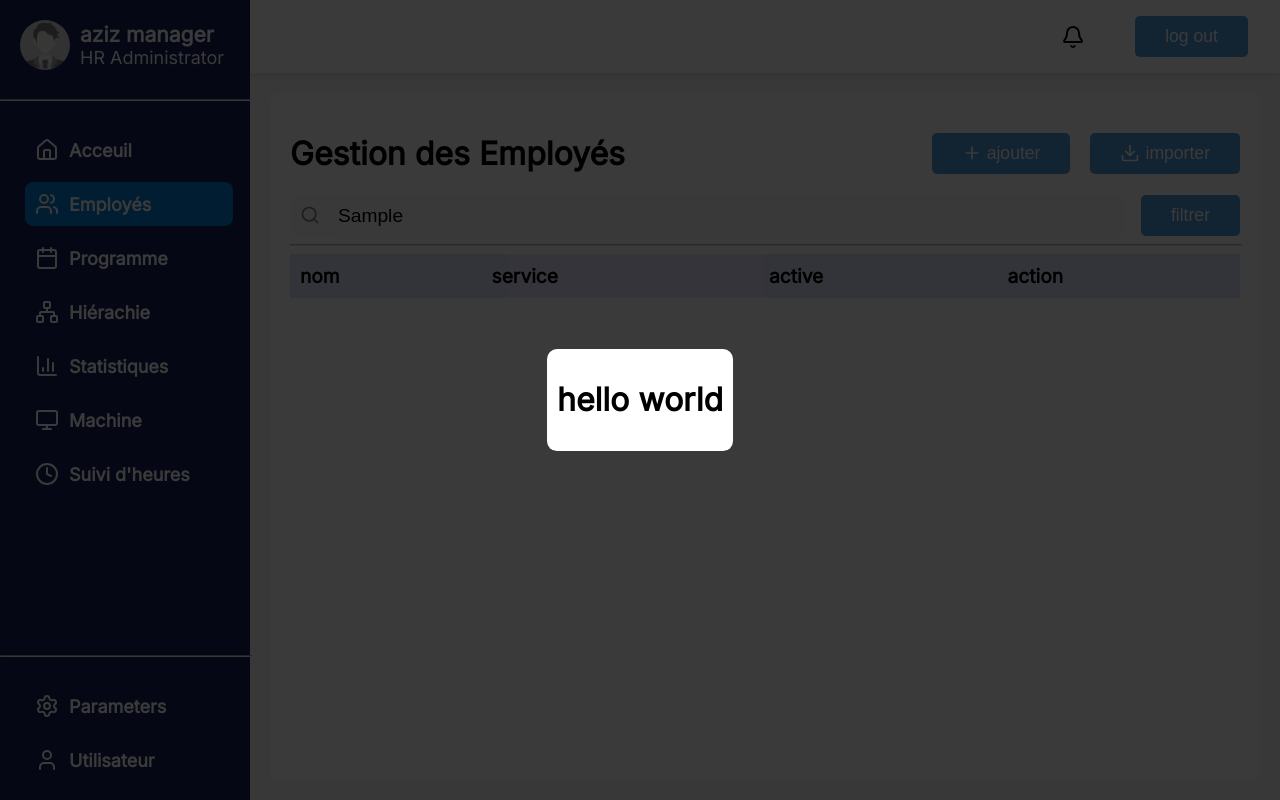
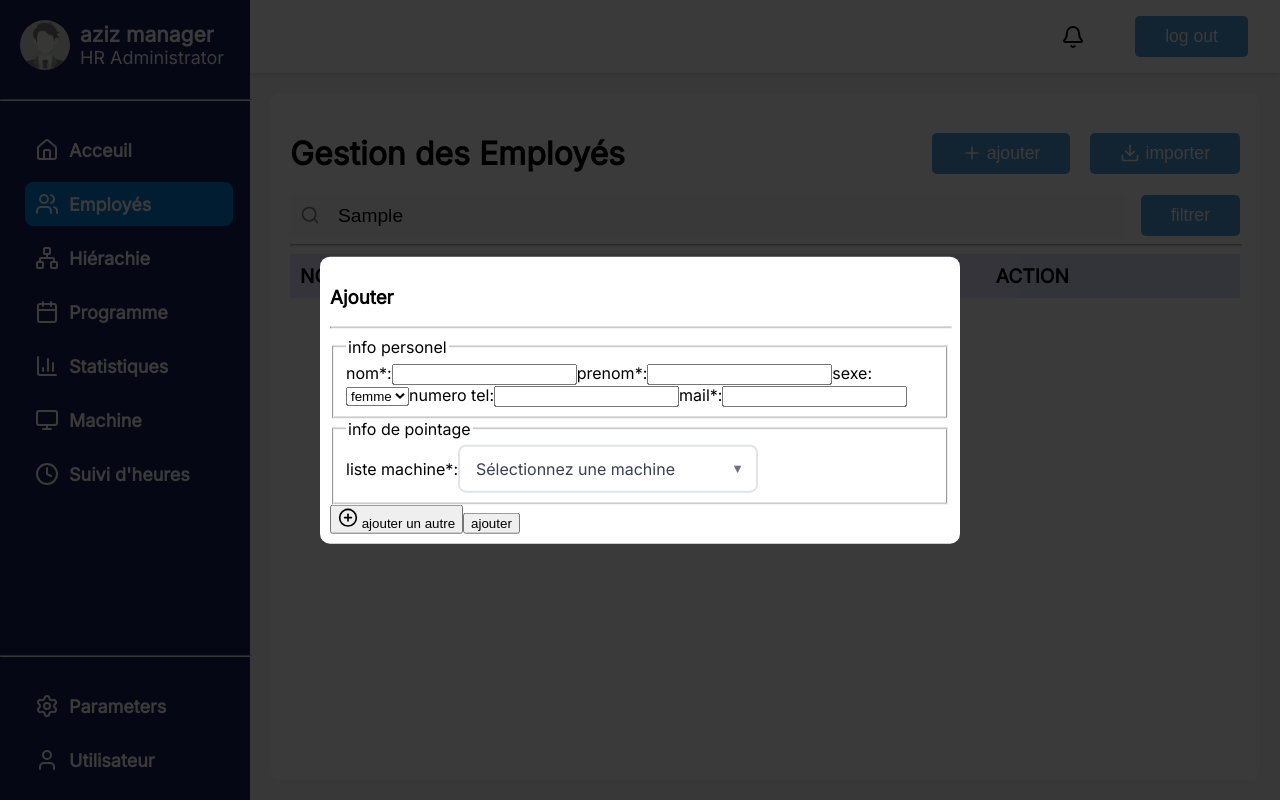
Before and after one commit to jbuguy/projet_pointeuse, a React (Vite) app in the folder frontend-pointeuse/: page /employe in a window 1280 px wide. Both pictures are taken after typing "Sample" into the empty fields and a click on the button "ajouter". Built offline with nearby package versions, Linux system fonts and the light colour scheme.

Commit message:
split the multi dropdown to another file added style

```diff
--- /dev/null
+++ b/frontend-pointeuse/src/components/AjoutEmploye.jsx
@@ -0,0 +1,84 @@
+import { PlusCircle } from "lucide-react";
+import  {  useState } from "react";
+import DropDown from "./DropDown";
+
+export default function AjoutEmploye({ onSubmit }) {
+    const machineData = [
+        { id: 1, label: "test1", status: false },
+        { id: 2, label: "test2", status: false },
+        { id: 3, label: "test3", status: false },
+        { id: 4, label: "test4", status: false },
+        { id: 5, label: "test5", status: false },
+        { id: 6, label: "test6", status: false },
+        { id: 7, label: "test7", status: false },
+        { id: 8, label: "test8", status: false },
+        { id: 9, label: "test9", status: false },
+        { id: 10, label: "test10", status: false },
+        { id: 11, label: "test11", status: false },
+    ];
+    const [selected, setSelected] = useState(machineData);
+    // function checkAll(e) {
+    //     const checked = e.target.checked;
+    //     console.log(checked);
+    //     setSelected((prevSelected) =>
+    //         prevSelected.map((s) => ({ ...s, status: checked }))
+    //     );
+    // }
+    function handleChange(id) {
+        setSelected((prevSelected) =>
+            prevSelected.map((s) =>
+                s.id === id ? { ...s, status: !s.status } : s
+            )
+        );
+    }
+
+    return (
+        <div>
+            <h3>Ajouter </h3>
+            <hr />
+            <form action={onSubmit}>
+                <fieldset className="fieldset-info-personel">
+                    <legend>info personel</legend>
+                    <label htmlFor="nom ">
+                        nom*:
+                        <input type="text" name="nom" id="nom" />
+                    </label>
+                    <label htmlFor="fname">
+                        prenom*:
+                        <input type="text" name="fname" id="fname" />
+                    </label>
+                    <label htmlFor="sexe">
+                        sexe:
+                        <select name="sexe" id="sexe">
+                            <option value="famme">femme</option>
+                            <option value="male">male</option>
+                        </select>
+                    </label>
+                    <label htmlFor="tel">
+                        numero tel:
+                        <input type="tel" name="tel" id="tel" />
+                    </label>
+                    <label htmlFor="mail">
+                        mail*:
+                        <input type="email" name="email" id="email" />
+                    </label>
+                </fieldset>
+                <fieldset>
+                    <legend>info de pointage</legend>
+                    <label htmlFor="point" >
+                        liste machine*:
+                        <DropDown
+                            values={selected}
+                            handleChange={handleChange}
+                            name="machine"
+                        />
+                    </label>
+                </fieldset>
+                <button type="submit">
+                    <PlusCircle size={20} /> ajouter un autre
+                </button>
+                <button type="submit"> ajouter</button>
+            </form>
+        </div>
+    );
+}
--- /dev/null
+++ b/frontend-pointeuse/src/components/DropDown.jsx
@@ -0,0 +1,51 @@
+import { useEffect, useRef, useState } from "react";
+
+export default function DropDown({ values, handleChange, name}) {
+    const [open, setOpen] = useState(false);
+    const machineRender = values.map((m) => (
+        <label key={m.id} htmlFor={m.id}>
+            <input
+                type="checkbox"
+                name={name}
+                id={m.id}
+                checked={m.status}
+                onChange={() => handleChange(m.id)}
+            />
+            {m.label}
+        </label>
+    ));
+    const ref =useRef(null);
+    const filterSelected = values.filter((v) => v.status);
+    useEffect(() => {
+        function handleClickOutside(event) {
+            if (open && ref.current && !ref.current.contains(event.target)) {
+                setOpen(false);
+            }
+        }
+        document.addEventListener("mousedown", handleClickOutside);
+        return () => {
+            document.removeEventListener("mousedown", handleClickOutside);
+        };
+    }, [ref,open]);
+    return (
+        <div className="multiselect" ref={ref}>
+            <span onClick={() => setOpen(!open)} id="anchor">
+                {filterSelected.length === 0
+                    ? "Sélectionnez une machine"
+                    : filterSelected.map((s) => s.label).join(", ")}
+            </span>
+            {open && (
+                <ul className="items">
+                    {/* <li>
+                                        <input
+                                            type="checkbox"
+                                            name="machine"
+                                            onClick={checkAll}
+                                        />tous
+                                    </li> */}
+                    {machineRender}
+                </ul>
+            )}
+        </div>
+    );
+}
--- a/frontend-pointeuse/src/components/Menu.jsx
+++ b/frontend-pointeuse/src/components/Menu.jsx
@@ -21,14 +21,14 @@ export default function Menu({ user }) {
                     <MenuItem icon={Home} text="Acceuil" link="/" />
                     <MenuItem icon={Users} text="Employés" link="/employe" />
                     <MenuItem
+                        icon={Network}
+                        text="Hiérachie"
+                        link="/hierachie"
+                    />
+                    <MenuItem
                         icon={Calendar}
                         text="Programme"
                         link="/programme"
-                    />
-                    <MenuItem
-                        icon={Network}
-                        text="Hiérachie"
-                        link="/hierachie"
                     />
                     <MenuItem
                         icon={BarChart3}
--- a/frontend-pointeuse/src/pages/Employe.jsx
+++ b/frontend-pointeuse/src/pages/Employe.jsx
@@ -2,6 +2,7 @@ import { Download, Pen, Plus, Search, Text, X } from "lucide-react";
 import Toggle from "../components/Toggle";
 import { useState } from "react";
 import Modal from "../components/Modal";
+import AjoutEmploye from "../components/AjoutEmploye";
 
 export default function Employe() {
     const [searchValue, setSearch] = useState("");
@@ -74,7 +75,7 @@ export default function Employe() {
                         ajouter
                     </button>
                     <Modal isOpen={ajoutModal} onClose={()=>setAjoutModal(false)} >
-                        <h1>hello world</h1>
+                        <AjoutEmploye/>
                     </Modal>
                     <button className="blueButton">
                         <Download size={20} />
--- a/frontend-pointeuse/style.css
+++ b/frontend-pointeuse/style.css
@@ -154,6 +154,7 @@ table {
 th {
     padding: 10px;
     background-color: #001aff1d;
+    text-transform: uppercase;
 }
 thead {
     font-size: 1.2rem;
@@ -247,11 +248,11 @@ input:checked + .slider:before {
 .slider.round:before {
     border-radius: 50%;
 }
-.main-head .buttons{
+.main-head .buttons {
     display: flex;
     gap: 20px;
 }
-.overlay{
+.overlay {
     position: fixed;
     top: 0;
     left: 0;
@@ -260,11 +261,12 @@ input:checked + .slider:before {
     background-color: #000000c5;
     z-index: 1000;
 }
-.modal{
+.modal {
+    overflow: visible !important;
     position: fixed;
     top: 50%;
     left: 50%;
-    transform: translate(-50%,-50%);
+    transform: translate(-50%, -50%);
     background-color: white;
     z-index: 1001;
     border-radius: 10px;
@@ -272,3 +274,111 @@ input:checked + .slider:before {
     max-height: 600px;
     overflow-y: auto;
 }
+/* style for a checkbox list */
+.multiselect {
+    position: relative;
+    display: inline-block;
+    width: 100%;
+    max-width: 300px;
+}
+
+#anchor {
+    display: block;
+    padding: 12px 16px;
+    border: 2px solid #e1e5e9;
+    border-radius: 8px;
+    background-color: #ffffff;
+    cursor: pointer;
+    font-size: 1rem;
+    color: #374151;
+    transition: all 0.2s ease;
+    user-select: none;
+    position: relative;
+}
+
+
+/* Arrow indicator */
+#anchor::after {
+    content: "▼";
+    position: absolute;
+    right: 12px;
+    top: 50%;
+    transform: translateY(-50%);
+    font-size: 0.8rem;
+    color: #6b7280;
+    transition: transform 0.2s ease;
+}
+
+.items {
+    position: absolute;
+    top: 100%;
+    left: 0;
+    right: 0;
+    background-color: #ffffff;
+    border: 2px solid #e1e5e9;
+    border-top: none;
+    border-radius: 0 0 8px 8px;
+    box-shadow: 0 4px 6px -1px rgba(0, 0, 0, 0.1);
+    z-index: 1000;
+    max-height: 200px;
+    overflow-y: auto;
+    list-style: none;
+    margin: 0;
+    padding: 0;
+}
+
+.items label {
+    padding: 10px 16px;
+    display: flex;
+    align-items: center;
+    gap: 8px;
+    font-size: 14px;
+    color: #374151;
+    cursor: pointer;
+    transition: background-color 0.15s ease;
+}
+
+.items label:hover {
+    background-color: #f1f5f9;
+}
+
+.items label:last-child {
+    border-radius: 0 0 6px 6px;
+}
+
+.items input[type="checkbox"] {
+    width: 16px;
+    height: 16px;
+    accent-color: #3b82f6;
+    cursor: pointer;
+}
+
+.items input[type="checkbox"] {
+    appearance: none;
+    -webkit-appearance: none;
+    border: 2px solid #d1d5db;
+    border-radius: 3px;
+    background-color: #ffffff;
+    position: relative;
+}
+
+.items input[type="checkbox"]:checked {
+    background-color: #3b82f6;
+    border-color: #3b82f6;
+}
+
+.items input[type="checkbox"]:checked::after {
+    content: "✓";
+    position: absolute;
+    top: 50%;
+    left: 50%;
+    transform: translate(-50%, -50%);
+    color: #ffffff;
+    font-size: 10px;
+    font-weight: bold;
+}
+
+.items input[type="checkbox"]:focus {
+    outline: none;
+    box-shadow: 0 0 0 2px rgba(59, 130, 246, 0.2);
+}
```
